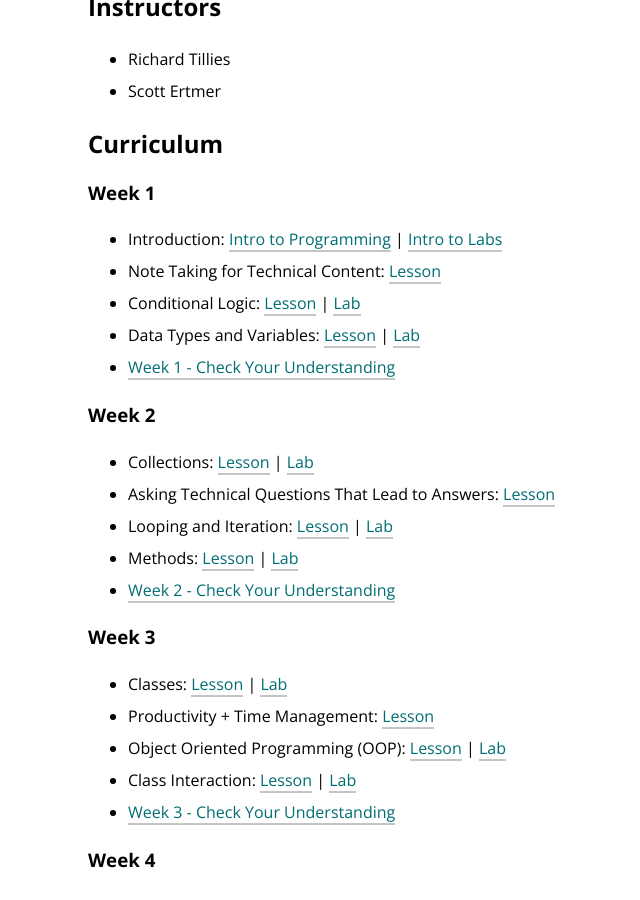
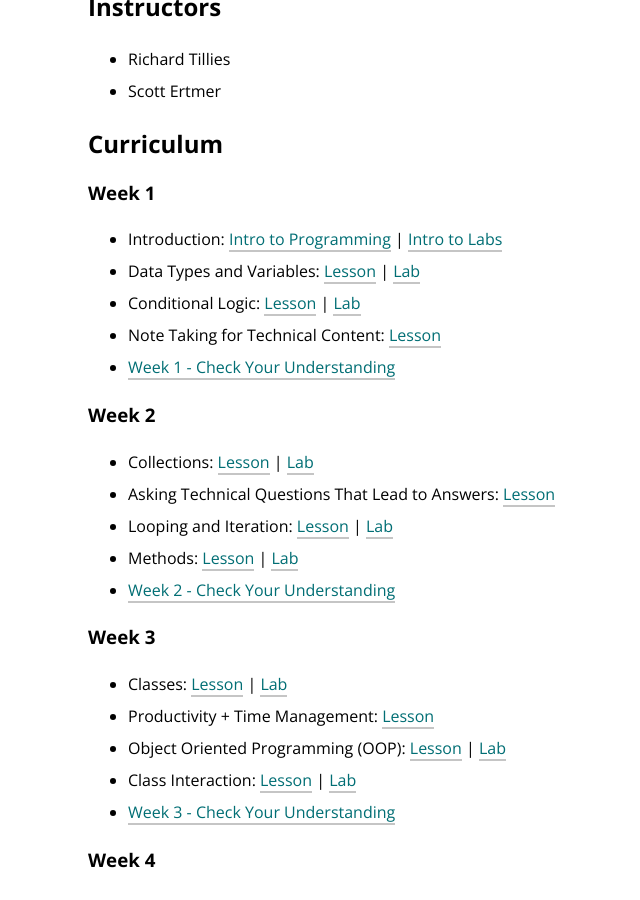
Before and after one commit to turingschool/launch-curriculum, a Jekyll site: the page built from module1/index.md, in a window 1280 px wide and 900 px high, scrolled down 429 px. Shown: the whole window, without its empty margins (0-640 px from the left). Built offline with Jekyll 4.4.1, drawn with Linux system fonts in a browser that asks for light colours; nearby versions of some CDN libraries; comment, search, counter and statistics services are not loaded.

Commit message:
Update links

```diff
--- a/module1/index.md
+++ b/module1/index.md
@@ -16,9 +16,9 @@
 
 ### Week 1
 * Introduction: [Intro to Programming](./lessons/Week1/introToProgramming) &#124; [Intro to Labs](./labs/Week1/IntroToLabs)
+* Data Types and Variables: [Lesson](./lessons/Week1/DatatypesAndVariables) &#124; [Lab](./labs/Week1/DatatypesAndVariables)
+* Conditional Logic: [Lesson](./lessons/Week1/ConditionalLogic) &#124; [Lab](./labs/Week1/ConditionalLogic)
 * Note Taking for Technical Content: [Lesson](./lessons/Week1/NoteTaking.md)
-* Conditional Logic: [Lesson](./lessons/Week1/ConditionalLogic) &#124; [Lab](./labs/Week1/ConditionalLogic)
-* Data Types and Variables: [Lesson](./lessons/Week1/datatypesAndVariables) &#124; [Lab](./labs/Week1/DatatypesAndVariables)
 * [Week 1 - Check Your Understanding](./lessons/Week1/CFUReview)
 
 
```
